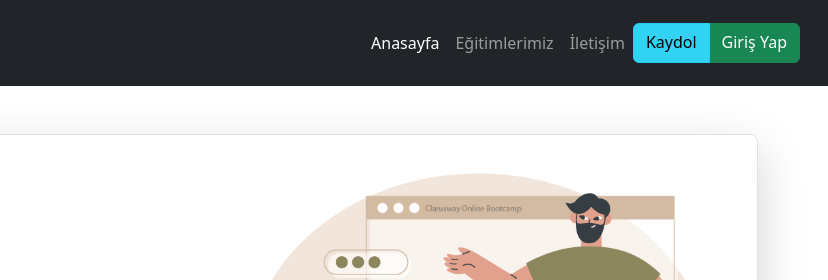
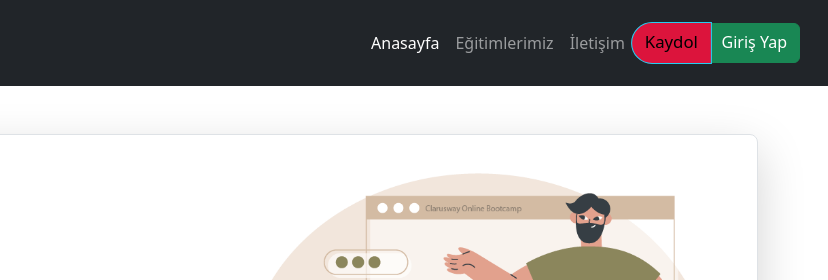
Before and after one commit to MihribanTurk/bootstrap-udemig, a plain HTML site: page index.html in a window 1280 px wide. In both pictures the pointer is over the link "Kaydol". Shown: the top 280 px of the page, 452-1280 px from the left. Drawn offline with nearby package versions, Linux system fonts and the light colour scheme.

Commit message:
güncellendi

```diff
--- a/index.html
+++ b/index.html
@@ -19,6 +19,13 @@
           box-shadow: 2px 2px 20px black;
           transition: all 0.5s;
       }
+
+    .btn:hover{
+      transform: scale(1.05);
+      background-color: crimson;
+      border-radius: 50px;
+      transition: all 0.4s;
+    }
   </style>
 </head>
 
```
